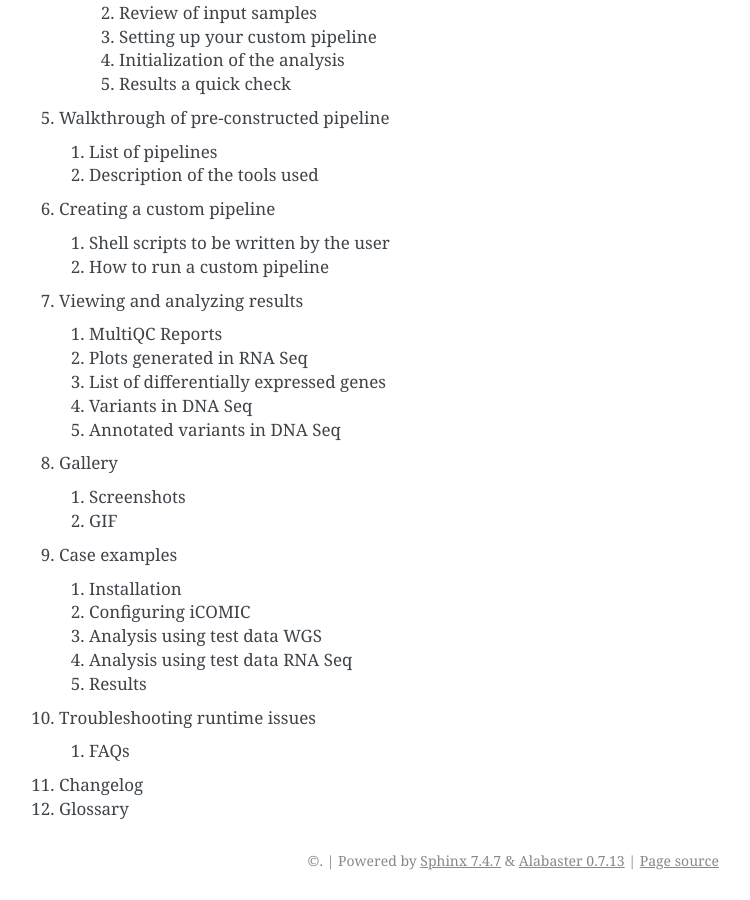
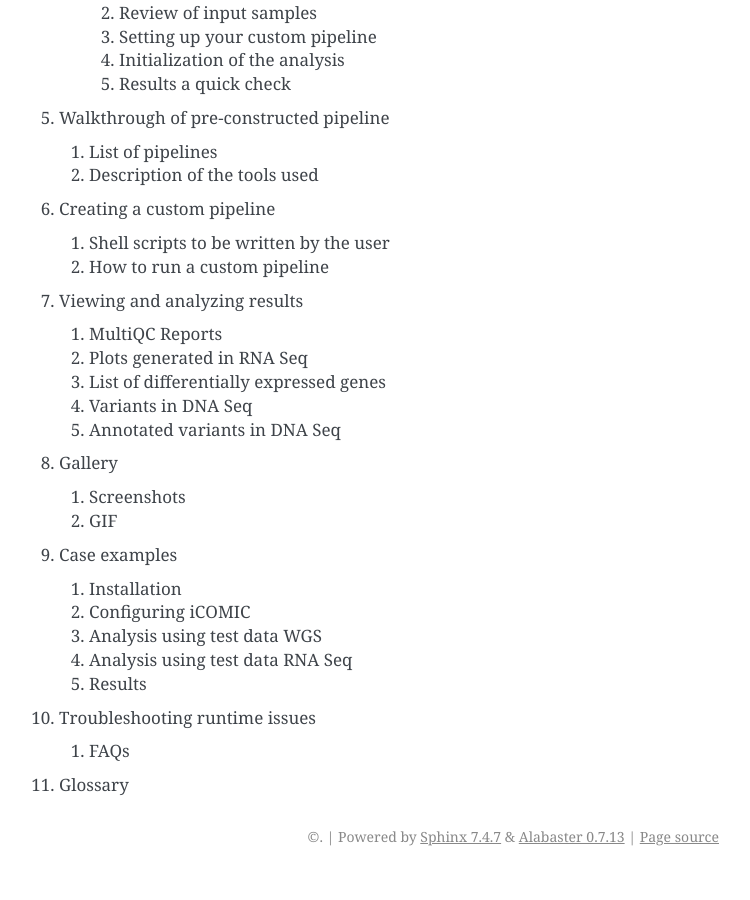
Before and after one commit to anjanaanilkumar1289/iCOMIC_doc, a Sphinx documentation site: the page built from docs/user-guide.md, in a window 1280 px wide and 900 px high, scrolled down 1022 px. Shown: the whole window, without its empty margins (391-1141 px from the left). Built offline with Sphinx 7.4.7, drawn with Linux system fonts in a browser that asks for light colours; after the commit the page ends 1898 px from its top, so only the background shows below that.

Commit message:
Update user-guide.md

```diff
--- a/docs/user-guide.md
+++ b/docs/user-guide.md
@@ -69,6 +69,5 @@ iCOMIC (**I**ntegrating **C**ontext **O**f **M**utation **I**n **C**ancer) an op
   10. Troubleshooting runtime issues
 	  1. FAQs
 
-  11. Changelog
 
   12. Glossary
```
